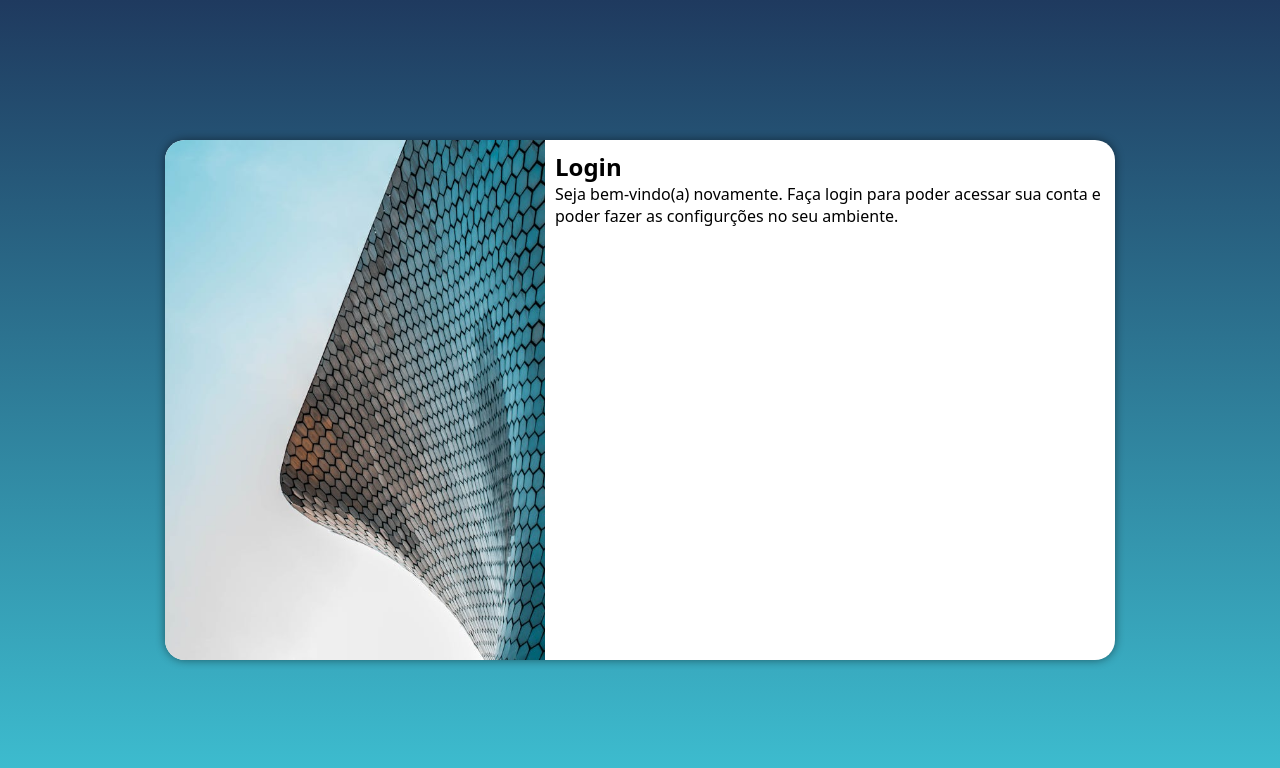
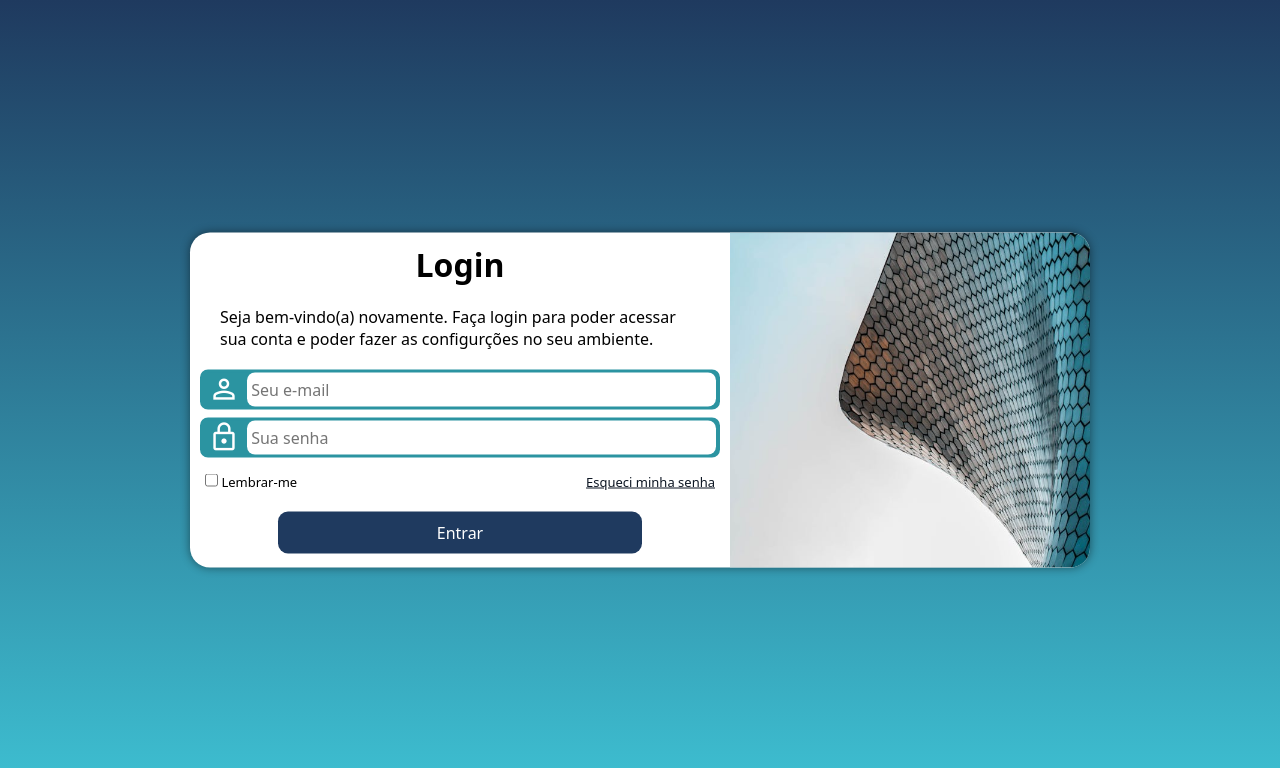
Before and after one commit to pedroaragoni-dev/projeto-login, a plain HTML site: page index.html in a window 1280 px wide. Drawn offline with nearby package versions, Linux system fonts and the light colour scheme.

Commit message:
finalização do projeto

```diff
--- a/estilos/media-query.css
+++ b/estilos/media-query.css
@@ -8,6 +8,7 @@
 
     section#login {
     width: 80vw;
+    height: 310px;
     }
 
     section#login > div#imagem {
@@ -17,9 +18,17 @@
     }
 
     section#login > div#formulario {
-        float: left;
+        float: right;
         width: 70%;
         height: 100%;
+    }
+
+    section#login > div#formulario > h1 {
+        font-size: 1.7em;
+    }
+
+    div#formulario > p {
+        font-size: 14px;
     }
 }
 
@@ -30,11 +39,12 @@
     }
 
     section#login {
-        width: 950px;
+        width: 900px;
+        height: 335px;
     }
 
     section#login > div#imagem {
-        float: left;
+        float: right;
         width: 40%;
         height: 100%;
     }
@@ -42,6 +52,16 @@
     section#login > div#formulario {
         float: left;
         width: 60%;
-        height: 100%;
     }
+
+    section#login > div#formulario > h1 {
+        font-size: 2em;
+    }
+
+    div#formulario > p {
+        font-size: 16px;
+        margin: 20px;
+    }
+
+
 }
--- a/estilos/style.css
+++ b/estilos/style.css
@@ -39,6 +39,8 @@ section#login {
     border-radius: 20px;
     box-shadow: 0px 0px 10px rgba(0, 0, 0, 0.473);
 
+
+
     transition: width 0.1s, height 0.1s;
     -moz-transition-timing-function: ease;
 }
@@ -57,3 +59,93 @@ section#login > div#formulario {
     padding: 10px;
 
 }
+
+div#formulario > h1 {
+    text-align: center;
+    margin-bottom: 13px;
+}
+
+div#formulario > p {
+    font-size: 13px;
+    margin-bottom: 15px;
+}
+
+div.campo {
+    background-color: #2b94a1;
+    display: block;
+    border: 3px solid #2b94a1;
+    width: 100%;
+    height: 40px;
+    border-radius: 8px;
+    margin: 8px 0px;
+
+}
+
+div.campo > label {
+    display: none;
+}
+
+div.campo > span {
+
+    color: white;
+    font-size: 2em;
+    width: 40px;
+    padding: 5px;
+    transform: translateY(-5px);
+}
+
+div.campo > input {
+    font-size: 1em;
+    width: calc(100% - 45px);
+    height: 100%;
+    border-radius: 8px;
+    border: none;
+    padding: 4px;
+    transform: translateY(-14px);
+
+}
+
+form > input[type=submit] {
+    display: block;
+    font-size: 1em;
+    width: 70%;
+    margin: auto;
+    padding: 10px;
+    border-radius: 10px;
+    border: none;
+    background-color: #1F3A5F;
+    color: white;
+    cursor: pointer;
+}
+
+.opcoes {
+    display: flex;
+    justify-content: space-between;
+    align-items: center;
+    margin: 15px 5px;
+    margin-bottom: 21px;
+    font-size: 13px;
+}
+
+form .opcoes .botao {
+    color: #0e1724;
+    text-decoration: underline;
+}
+
+form .opcoes .botao:hover {
+    color: rgb(4, 4, 109);
+    text-decoration: underline;
+}
+
+/*.checkbox-lembrar {
+    font-size: 12px;
+}*/
+
+/*form > .opcoes > a.botao {
+    font-size: 10px;
+    text-align: right;
+}*/
+
+form > input[type=submit]:hover {
+    background-color: #0e1724;
+}
--- a/index.html
+++ b/index.html
@@ -4,6 +4,10 @@
     <meta charset="UTF-8">
     <meta name="viewport" content="width=device-width, initial-scale=1.0">
     <title>Tela de login</title>
+
+    <!--<span class="material-symbols-outlined">mail</span>-->
+
+    <link rel="stylesheet" href="https://fonts.googleapis.com/css2?family=Material+Symbols+Outlined:opsz,wght,FILL,GRAD@20..48,100..700,0..1,-50..200" />
     <link rel="stylesheet" href="estilos/style.css">
     <link rel="stylesheet" href="estilos/media-query.css" >
 </head>
@@ -19,7 +23,38 @@
                 <h1>Login</h1>
                 <p>Seja bem-vindo(a) novamente. Faça login para poder acessar sua conta e poder fazer as configurções no seu ambiente.</p>
 
-                <form action="login.php" method="post"></form>
+                <form action="login.php" method="post" autocomplete="on">
+
+                    <div class="campo">
+                        <span class="material-symbols-outlined">person</span>
+
+                        <input type="email" name="login" id="ilogin" placeholder="Seu e-mail" required minlength="10" maxlength="35" autocomplete="email">
+                        <label for="ilogin">Login</label>
+
+                    </div>
+
+
+                    <div class="campo">
+                        <span class="material-symbols-outlined">lock</span>
+
+                        <input type="password" name="senha" id="isenha" placeholder="Sua senha" required minlength="8" maxlength="25" autocomplete="current-password">
+                        <label for="isenha">Senha</label>
+
+                    </div>
+
+
+                    <div class="opcoes">
+                        <label class="checkbox-lembrar" for="icheckbox">
+                            <input type="checkbox" name="checkbox" id="icheckbox">
+                            <span>Lembrar-me</span>
+                        </label>
+
+                        <a class="botao" href="esquecisenha.html">Esqueci minha senha</a>
+                    </div>
+
+                    <input type="submit" value="Entrar">
+
+                </form>
 
             </div>
         </section>
```
